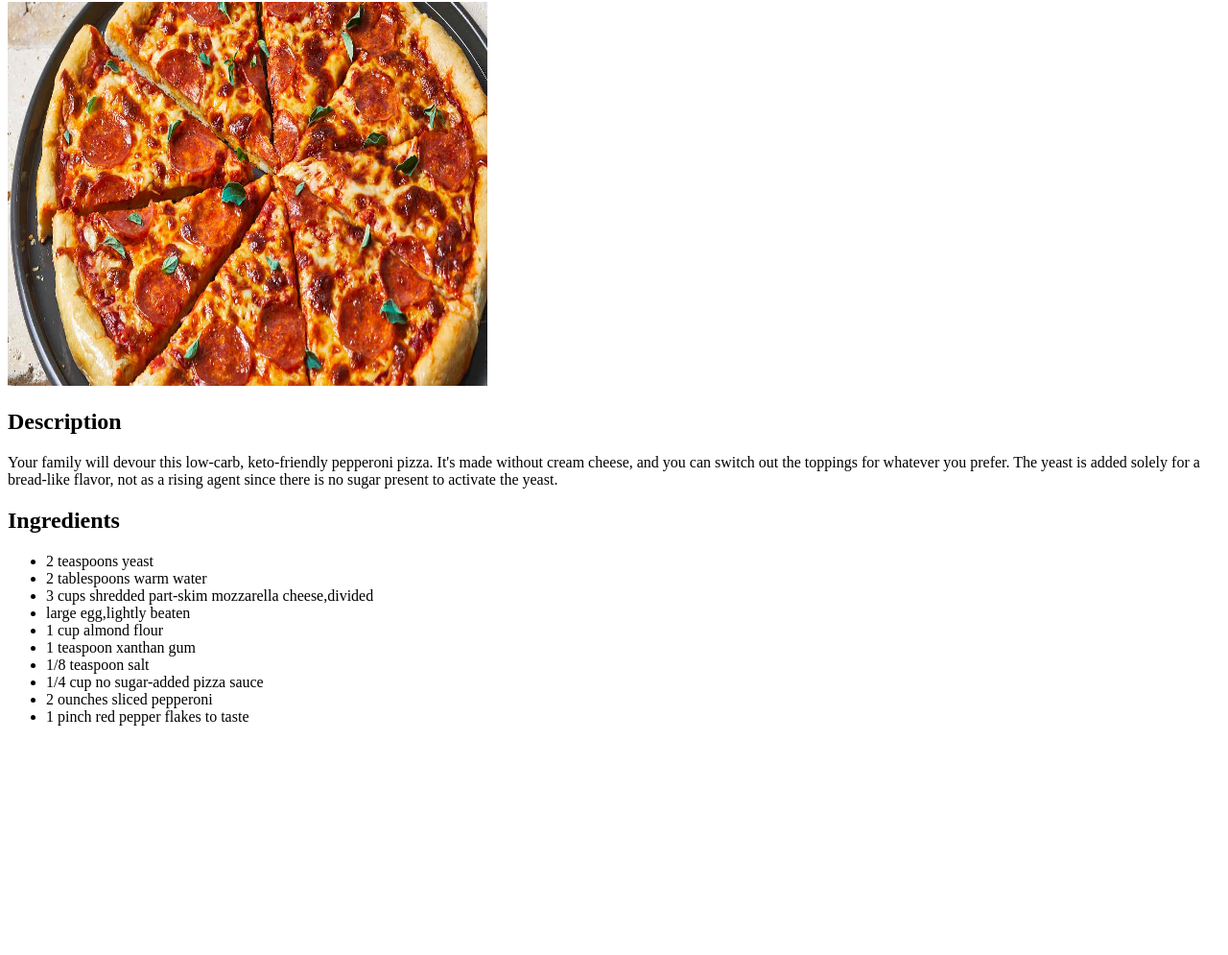
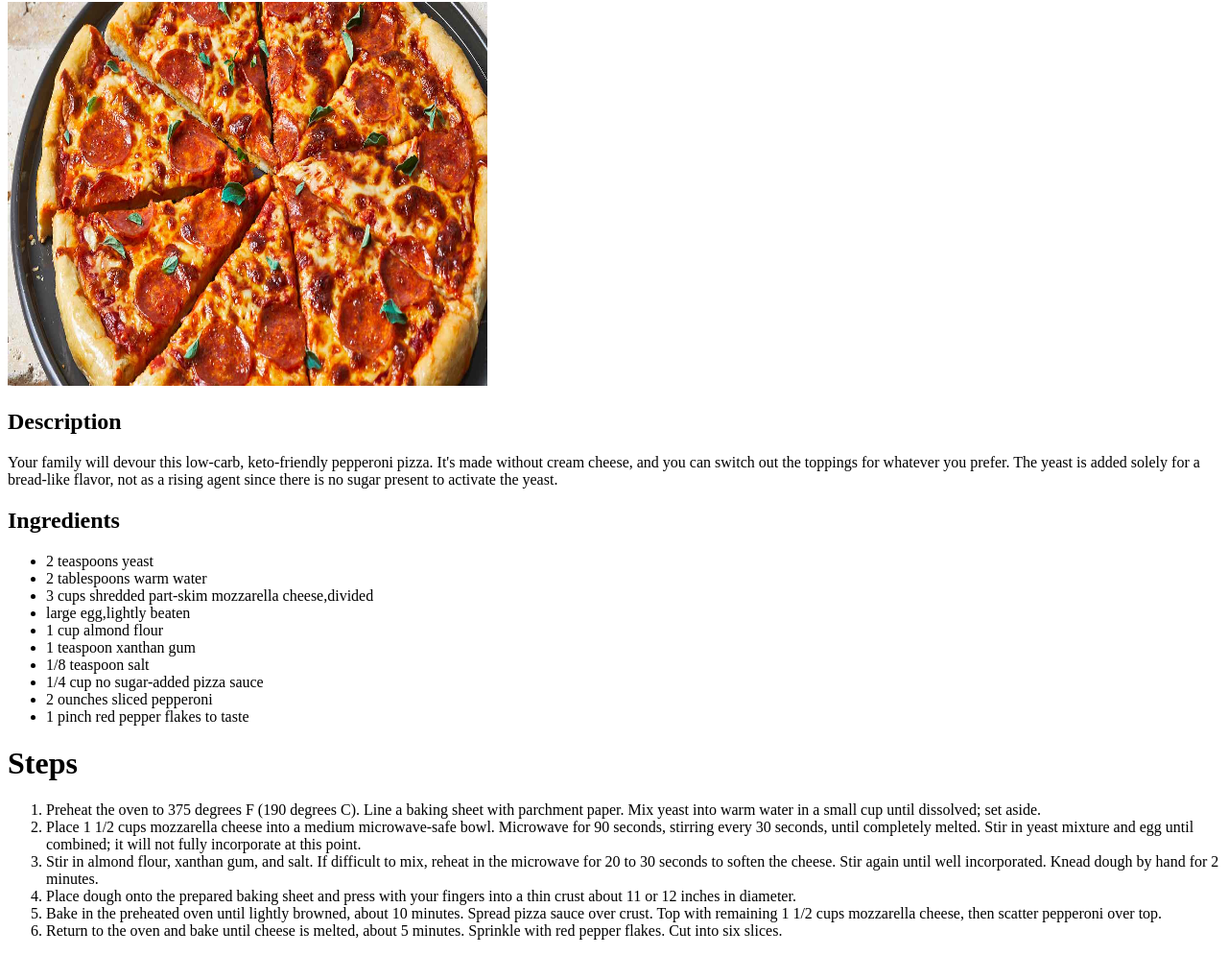
Before and after one commit to GumyKart/odin-recipes, a plain HTML site: page recipes/pizza.html in a window 1280 px wide. Shown: the part 78-1073 px from the top of the page at 96% size. Before the commit the page ends 850 px from the top, so only its background shows below. Drawn offline with Linux system fonts and the light colour scheme.

Commit message:
Added steps
Added steps to the pizza recipes

```diff
--- a/recipes/pizza.html
+++ b/recipes/pizza.html
@@ -31,6 +31,16 @@
             <li>1 pinch red pepper flakes to taste</li>
         </ul>
 
+        <h1>Steps</h1>
+        <ol>
+            <li>Preheat the oven to 375 degrees F (190 degrees C). Line a baking sheet with parchment paper. Mix yeast into warm water in a small cup until dissolved; set aside.</li>
+            <li>Place 1 1/2 cups mozzarella cheese into a medium microwave-safe bowl. Microwave for 90 seconds, stirring every 30 seconds, until completely melted. Stir in yeast mixture and egg until combined; it will not fully incorporate at this point.</li>
+            <li>Stir in almond flour, xanthan gum, and salt. If difficult to mix, reheat in the microwave for 20 to 30 seconds to soften the cheese. Stir again until well incorporated. Knead dough by hand for 2 minutes.</li>
+            <li>Place dough onto the prepared baking sheet and press with your fingers into a thin crust about 11 or 12 inches in diameter.</li>
+            <li>Bake in the preheated oven until lightly browned, about 10 minutes. Spread pizza sauce over crust. Top with remaining 1 1/2 cups mozzarella cheese, then scatter pepperoni over top.</li>
+            <li>Return to the oven and bake until cheese is melted, about 5 minutes. Sprinkle with red pepper flakes. Cut into six slices.</li>
+        </ol>
+
     </body>
 
 </html>
```
